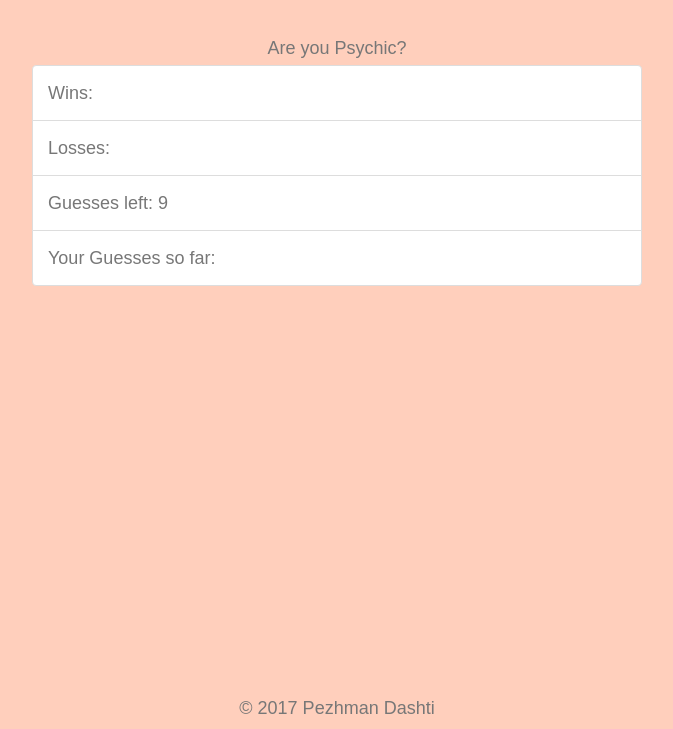
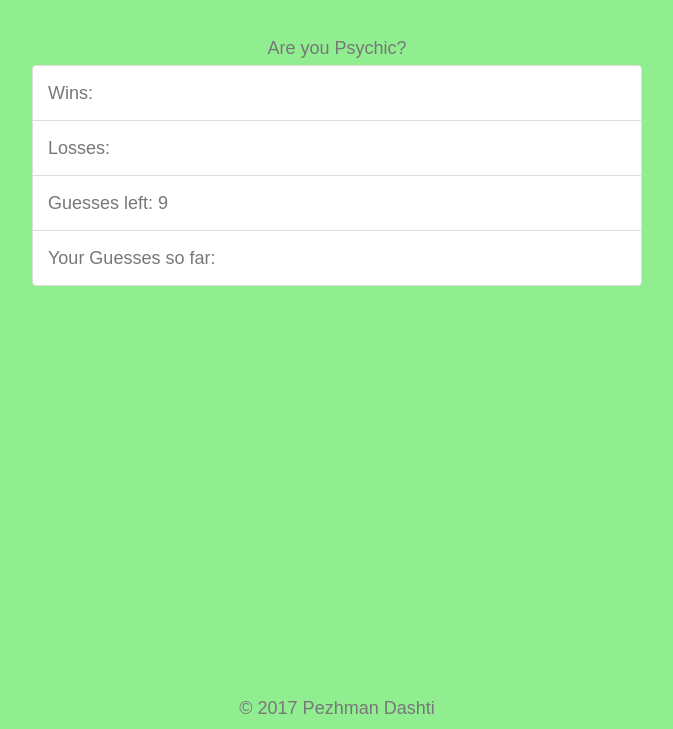
Before and after one commit to whaatwhy/Psychic-Game, a plain HTML site: page index.html in a window 1280 px wide. Shown: the part 71-800 px from the top of the page, without its empty margins (303-976 px from the left). Drawn offline with nearby package versions, Linux system fonts and the light colour scheme.

Commit message:
changed background color

```diff
--- a/assets/css/style.css
+++ b/assets/css/style.css
@@ -10,7 +10,7 @@ html, body{
 	line-height: 34px;
 	font-family: 'Arial', 'Helvetica Neue', Helvetica, sans-serif;
     background-repeat: no-repeat;
-    background-color: #ffcfbc;
+    background-color: lightgreen;
     height: 100%;
 }
 .wrapper {
```
